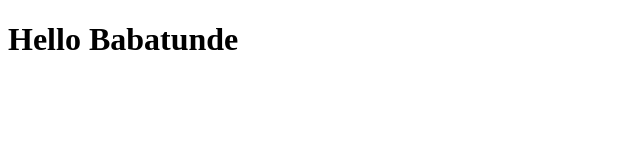
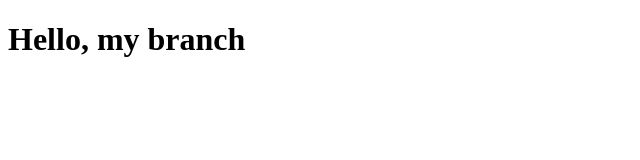
Before and after one commit to tunnyogunnowo/PracticeGit, a plain HTML site: page index.html in a window 1280 px wide. Shown: the whole page, without its empty margins (0-640 px from the left). Drawn offline with Linux system fonts and the light colour scheme.

Commit message:
Updated title to Hello, my branch

```diff
--- a/index.html
+++ b/index.html
@@ -4,6 +4,6 @@
     <title>Practice Git</title>
 </head>
 <body>
-    <h1>Hello Babatunde</h1>
+    <h1>Hello, my branch</h1>
 </body>
 </html>
```
